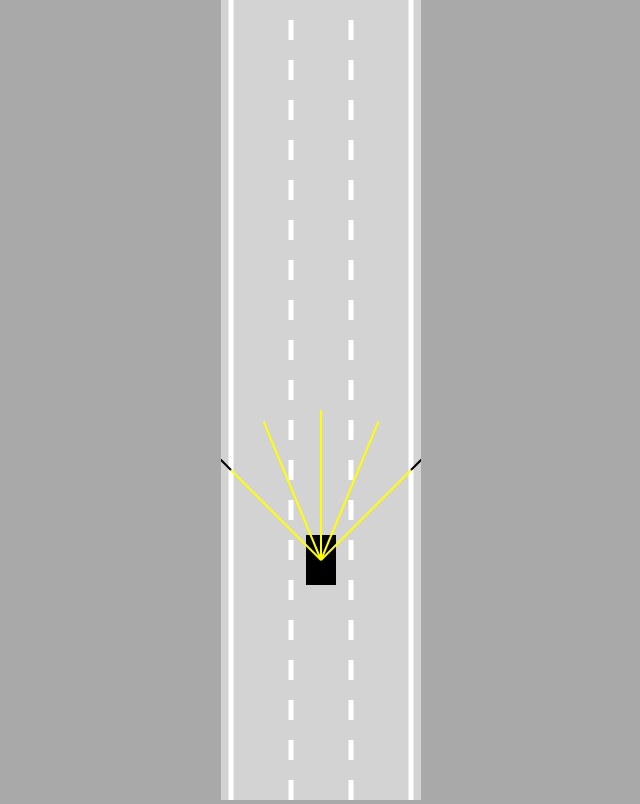
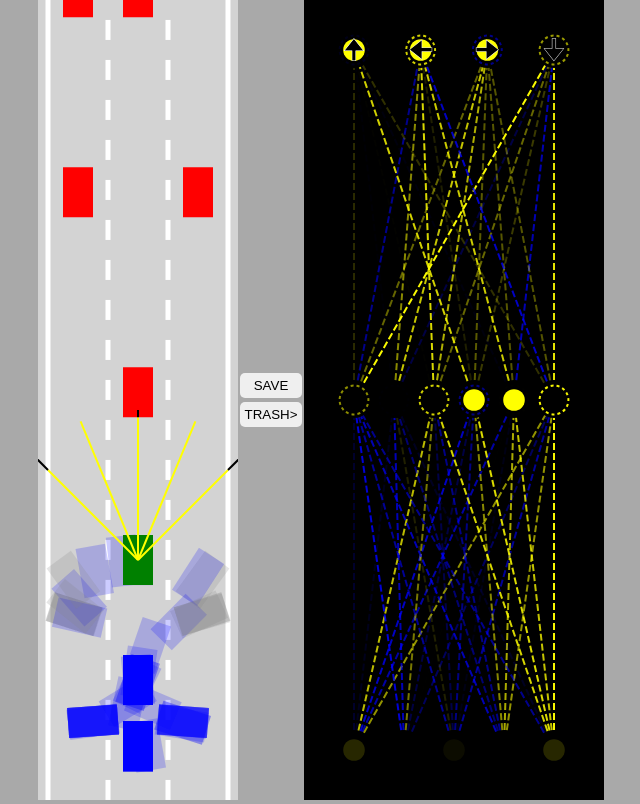
Before and after one commit to SnowdenWintermute/self-driving-car-js, a plain HTML site: page index.html in a window 1280 px wide. Shown: the whole page, without its empty margins (319-959 px from the left). Drawn offline with Linux system fonts and the light colour scheme; animation ran at ten frames a second.

Commit message:
completed tutorial

```diff
--- a/car.js
+++ b/car.js
@@ -1,54 +1,141 @@
 class Car {
-  constructor(x, y, width, height) {
+  constructor(x, y, width, height, controlType, maxSpeed = 3) {
     this.x = x;
     this.y = y;
     this.width = width;
     this.height = height;
+
     this.speed = 0;
-    this.maxSpeed = 3;
-    this.acc = 0.05;
-    this.friction = 0.01;
+    this.acceleration = 0.2;
+    this.maxSpeed = maxSpeed;
+    this.friction = 0.05;
     this.angle = 0;
+    this.damaged = false;
 
-    this.sensor = new Sensor(this);
-    this.controls = new Controls();
+    this.useBrain = controlType == "AI";
+
+    if (controlType != "DUMMY") {
+      this.sensor = new Sensor(this);
+      this.brain = new NeuralNetwork([this.sensor.rayCount, 6, 4]);
+    }
+    this.controls = new Controls(controlType);
   }
 
-  update(roadBorders) {
-    this.#move();
-    this.sensor.update(roadBorders);
+  update(roadBorders, traffic) {
+    if (!this.damaged) {
+      this.#move();
+      this.polygon = this.#createPolygon();
+      this.damaged = this.#assessDamage(roadBorders, traffic);
+    }
+    if (this.sensor) {
+      this.sensor.update(roadBorders, traffic);
+      const offsets = this.sensor.readings.map((s) =>
+        s == null ? 0 : 1 - s.offset
+      );
+      const outputs = NeuralNetwork.feedForward(offsets, this.brain);
+
+      if (this.useBrain) {
+        this.controls.forward = outputs[0];
+        this.controls.left = outputs[1];
+        this.controls.right = outputs[2];
+        this.controls.reverse = outputs[3];
+      }
+    }
+  }
+
+  #assessDamage(roadBorders, traffic) {
+    for (let i = 0; i < roadBorders.length; i++) {
+      if (polysIntersect(this.polygon, roadBorders[i])) {
+        return true;
+      }
+    }
+    for (let i = 0; i < traffic.length; i++) {
+      if (polysIntersect(this.polygon, traffic[i].polygon)) {
+        return true;
+      }
+    }
+    return false;
+  }
+
+  #createPolygon() {
+    const points = [];
+    const rad = Math.hypot(this.width, this.height) / 2;
+    const alpha = Math.atan2(this.width, this.height);
+    points.push({
+      x: this.x - Math.sin(this.angle - alpha) * rad,
+      y: this.y - Math.cos(this.angle - alpha) * rad,
+    });
+    points.push({
+      x: this.x - Math.sin(this.angle + alpha) * rad,
+      y: this.y - Math.cos(this.angle + alpha) * rad,
+    });
+    points.push({
+      x: this.x - Math.sin(Math.PI + this.angle - alpha) * rad,
+      y: this.y - Math.cos(Math.PI + this.angle - alpha) * rad,
+    });
+    points.push({
+      x: this.x - Math.sin(Math.PI + this.angle + alpha) * rad,
+      y: this.y - Math.cos(Math.PI + this.angle + alpha) * rad,
+    });
+    return points;
   }
 
   #move() {
-    if (this.controls.forward) this.speed += this.acc;
-    if (this.controls.reverse) this.speed -= this.acc;
+    if (this.controls.forward) {
+      this.speed += this.acceleration;
+    }
+    if (this.controls.reverse) {
+      this.speed -= this.acceleration;
+    }
 
-    if (this.speed > this.maxSpeed) this.speed = this.maxSpeed;
-    if (this.speed < -(this.maxSpeed / 2)) this.speed = -this.maxSpeed / 2;
+    if (this.speed > this.maxSpeed) {
+      this.speed = this.maxSpeed;
+    }
+    if (this.speed < -this.maxSpeed / 2) {
+      this.speed = -this.maxSpeed / 2;
+    }
 
-    if (this.speed > 0) this.speed -= this.friction;
-    if (this.speed < 0) this.speed += this.friction;
-    if (Math.abs(this.speed) < this.friction) this.speed = 0;
+    if (this.speed > 0) {
+      this.speed -= this.friction;
+    }
+    if (this.speed < 0) {
+      this.speed += this.friction;
+    }
+    if (Math.abs(this.speed) < this.friction) {
+      this.speed = 0;
+    }
 
-    if (this.speed !== 0) {
+    if (this.speed != 0) {
       const flip = this.speed > 0 ? 1 : -1;
-      if (this.controls.left) this.angle += 0.03 * flip;
-      if (this.controls.right) this.angle -= 0.03 * flip;
+      if (this.controls.left) {
+        this.angle += 0.03 * flip;
+      }
+      if (this.controls.right) {
+        this.angle -= 0.03 * flip;
+      }
     }
 
     this.x -= Math.sin(this.angle) * this.speed;
     this.y -= Math.cos(this.angle) * this.speed;
   }
 
-  draw(ctx) {
-    ctx.save();
-    ctx.translate(this.x, this.y);
-    ctx.rotate(-this.angle);
+  draw(ctx, color, drawSensor = false) {
+    if (this.damaged) {
+      ctx.fillStyle = "gray";
+    } else {
+      ctx.fillStyle = color;
+    }
     ctx.beginPath();
-    ctx.rect(-this.width / 2, -this.height / 2, this.width, this.height);
-    ctx.fill();
+    if (this.polygon?.length) {
+      ctx.moveTo(this.polygon[0].x, this.polygon[0].y);
+      for (let i = 1; i < this.polygon.length; i++) {
+        ctx.lineTo(this.polygon[i].x, this.polygon[i].y);
+      }
+      ctx.fill();
+    }
 
-    ctx.restore();
-    this.sensor.draw(ctx);
+    if (this.sensor && drawSensor) {
+      this.sensor.draw(ctx);
+    }
   }
 }
--- a/controls.js
+++ b/controls.js
@@ -1,10 +1,17 @@
 class Controls {
-  constructor() {
+  constructor(type) {
     this.forward = false;
     this.left = false;
     this.right = false;
     this.reverse = false;
-    this.#addKeyboardListeners();
+    switch (type) {
+      case "KEYS":
+        this.#addKeyboardListeners();
+        break;
+      case "DUMMY":
+        this.forward = true;
+        break;
+    }
   }
 
   #addKeyboardListeners() {
--- a/index.html
+++ b/index.html
@@ -8,6 +8,13 @@
   </head>
   <body>
     <canvas id="canvas"></canvas>
+    <div id="vertical-buttons">
+      <button onclick="save()">SAVE</button>
+      <button onclick="discard()">TRASH></button>
+    </div>
+    <canvas id="network-canvas"></canvas>
+    <script src="./visualizer.js"></script>
+    <script src="./network.js"></script>
     <script src="./sensor.js"></script>
     <script src="./utils.js"></script>
     <script src="./road.js"></script>
--- a/main.js
+++ b/main.js
@@ -1,23 +1,78 @@
-const canvas = document.getElementById("canvas");
-canvas.width = 200;
+const carCanvas = document.getElementById("canvas");
+carCanvas.width = 200;
+const networkCanvas = document.getElementById("network-canvas");
+networkCanvas.width = 300;
 
-const ctx = canvas.getContext("2d");
+const carCtx = carCanvas.getContext("2d");
+const networkCtx = networkCanvas.getContext("2d");
 
-const road = new Road(canvas.width / 2, canvas.width * 0.9);
-const car = new Car(road.getLaneCenter(1), 300, 30, 50);
-car.draw(ctx);
+const road = new Road(carCanvas.width / 2, carCanvas.width * 0.9);
+const N = 200;
+const cars = generateCars(N);
+const traffic = [
+  new Car(road.getLaneCenter(1), -100, 30, 50, "DUMMY", 2),
+  new Car(road.getLaneCenter(0), -300, 30, 50, "DUMMY", 2),
+  new Car(road.getLaneCenter(2), -300, 30, 50, "DUMMY", 2),
+  new Car(road.getLaneCenter(0), -500, 30, 50, "DUMMY", 2),
+  new Car(road.getLaneCenter(1), -500, 30, 50, "DUMMY", 2),
+  new Car(road.getLaneCenter(1), -700, 30, 50, "DUMMY", 2),
+  new Car(road.getLaneCenter(2), -700, 30, 50, "DUMMY", 2),
+];
+let bestCar = cars[0];
+
+if (localStorage.getItem("bestBrain")) {
+  for (let i = 0; i < cars.length; i++) {
+    cars[i].brain = JSON.parse(localStorage.getItem("bestBrain"));
+    if (i !== 0) {
+      NeuralNetwork.mutate(cars[i].brain, 0.05);
+    }
+  }
+}
+
+function save() {
+  localStorage.setItem("bestBrain", JSON.stringify(bestCar.brain));
+}
+
+function discard() {
+  localStorage.removeItem("bestBrain");
+}
+
+function generateCars(N) {
+  const cars = [];
+  for (let i = 0; i < N; i++) {
+    cars.push(new Car(road.getLaneCenter(1), 100, 30, 50, "AI"));
+  }
+  return cars;
+}
 
 animate();
+function animate(time) {
+  for (let i = 0; i < traffic.length; i++) {
+    traffic[i].update(road.borders, []);
+  }
 
-function animate() {
-  car.update(road.borders);
-  canvas.height = window.innerHeight;
+  for (let i = 0; i < cars.length; i++) cars[i].update(road.borders, traffic);
 
-  ctx.save();
-  ctx.translate(0, -car.y + canvas.height * 0.7);
-  road.draw(ctx);
-  car.draw(ctx);
+  bestCar = cars.find((c) => c.y === Math.min(...cars.map((c) => c.y)));
 
-  ctx.restore();
+  carCanvas.height = window.innerHeight;
+  networkCanvas.height = window.innerHeight;
+
+  carCtx.save();
+  carCtx.translate(0, -bestCar.y + carCanvas.height * 0.7);
+
+  road.draw(carCtx);
+  for (let i = 0; i < traffic.length; i++) {
+    traffic[i].draw(carCtx, "red");
+  }
+  carCtx.globalAlpha = 0.2;
+  for (let i = 0; i < cars.length; i++) cars[i].draw(carCtx, "blue");
+
+  carCtx.globalAlpha = 1;
+  bestCar.draw(carCtx, "green", true);
+  carCtx.restore();
+
+  networkCtx.lineDashOffset = -time / 50;
+  Visualizer.drawNetwork(networkCtx, bestCar.brain);
   requestAnimationFrame(animate);
 }
--- /dev/null
+++ b/network.js
@@ -0,0 +1,81 @@
+class NeuralNetwork {
+  constructor(neuronCounts) {
+    this.levels = [];
+    for (let i = 0; i < neuronCounts.length - 1; i++) {
+      this.levels.push(new Level(neuronCounts[i], neuronCounts[i + 1]));
+    }
+  }
+
+  static feedForward(givenInputs, network) {
+    let outputs = Level.feedForward(givenInputs, network.levels[0]);
+    for (let i = 1; i < network.levels.length; i++) {
+      outputs = Level.feedForward(outputs, network.levels[i]);
+    }
+    return outputs;
+  }
+
+  static mutate(network, amount = 1) {
+    network.levels.forEach((level) => {
+      for (let i = 0; i < level.biases.length; i++) {
+        level.biases[i] = lerp(level.biases[i], Math.random() * 2 - 1, amount);
+      }
+      for (let i = 0; i < level.weights.length; i++) {
+        for (let j = 0; j < level.weights[i].length; j++) {
+          level.weights[i][j] = lerp(
+            level.weights[i][j],
+            Math.random() * 2 - 1,
+            amount
+          );
+        }
+      }
+    });
+  }
+}
+
+class Level {
+  constructor(inputCount, outputCount) {
+    this.inputs = new Array(inputCount);
+    this.outputs = new Array(outputCount);
+    this.biases = new Array(outputCount);
+
+    this.weights = [];
+    for (let i = 0; i < inputCount; i++) {
+      this.weights[i] = new Array(outputCount);
+    }
+
+    Level.#randomize(this);
+  }
+
+  static #randomize(level) {
+    for (let i = 0; i < level.inputs.length; i++) {
+      for (let j = 0; j < level.outputs.length; j++) {
+        level.weights[i][j] = Math.random() * 2 - 1;
+      }
+    }
+
+    for (let i = 0; i < level.biases.length; i++) {
+      level.biases[i] = Math.random() * 2 - 1;
+    }
+  }
+
+  static feedForward(givenInputs, level) {
+    for (let i = 0; i < level.inputs.length; i++) {
+      level.inputs[i] = givenInputs[i];
+    }
+
+    for (let i = 0; i < level.outputs.length; i++) {
+      let sum = 0;
+      for (let j = 0; j < level.inputs.length; j++) {
+        sum += level.inputs[j] * level.weights[j][i];
+      }
+
+      if (sum > level.biases[i]) {
+        level.outputs[i] = 1;
+      } else {
+        level.outputs[i] = 0;
+      }
+    }
+
+    return level.outputs;
+  }
+}
--- a/sensor.js
+++ b/sensor.js
@@ -1,7 +1,6 @@
 class Sensor {
   constructor(car) {
     this.car = car;
-
     this.rayCount = 5;
     this.rayLength = 150;
     this.raySpread = Math.PI / 2;
@@ -10,31 +9,51 @@ class Sensor {
     this.readings = [];
   }
 
-  update(roadBorders) {
+  update(roadBorders, traffic) {
     this.#castRays();
     this.readings = [];
     for (let i = 0; i < this.rays.length; i++) {
-      this.readings.push(this.#getReading(this.rays[i], roadBorders));
+      this.readings.push(this.#getReading(this.rays[i], roadBorders, traffic));
     }
   }
 
-  #getReading(ray, roadBorders) {
-    const touches = [];
+  #getReading(ray, roadBorders, traffic) {
+    let touches = [];
 
-    for (let i = 0; i < roadBorders.length; i += 1) {
+    for (let i = 0; i < roadBorders.length; i++) {
       const touch = getIntersection(
         ray[0],
         ray[1],
         roadBorders[i][0],
         roadBorders[i][1]
       );
-      if (touch) touches.push(touch);
+      if (touch) {
+        touches.push(touch);
+      }
     }
-    if (touches.length === 0) return null;
 
-    const offsets = touches.map((e) => e.offset);
-    const minOffset = Math.min(...offsets);
-    return touches.find((e) => e.offset === minOffset);
+    for (let i = 0; i < traffic.length; i++) {
+      const poly = traffic[i].polygon;
+      for (let j = 0; j < poly.length; j++) {
+        const value = getIntersection(
+          ray[0],
+          ray[1],
+          poly[j],
+          poly[(j + 1) % poly.length]
+        );
+        if (value) {
+          touches.push(value);
+        }
+      }
+    }
+
+    if (touches.length == 0) {
+      return null;
+    } else {
+      const offsets = touches.map((e) => e.offset);
+      const minOffset = Math.min(...offsets);
+      return touches.find((e) => e.offset == minOffset);
+    }
   }
 
   #castRays() {
@@ -44,7 +63,7 @@ class Sensor {
         lerp(
           this.raySpread / 2,
           -this.raySpread / 2,
-          this.rayCount === 1 ? 0.5 : i / (this.rayCount - 1)
+          this.rayCount == 1 ? 0.5 : i / (this.rayCount - 1)
         ) + this.car.angle;
 
       const start = { x: this.car.x, y: this.car.y };
@@ -52,15 +71,16 @@ class Sensor {
         x: this.car.x - Math.sin(rayAngle) * this.rayLength,
         y: this.car.y - Math.cos(rayAngle) * this.rayLength,
       };
-
       this.rays.push([start, end]);
     }
   }
 
   draw(ctx) {
-    for (let i = 0; i < this.rays.length; i++) {
+    for (let i = 0; i < this.rayCount; i++) {
       let end = this.rays[i][1];
-      if (this.readings[i]) end = this.readings[i];
+      if (this.readings[i]) {
+        end = this.readings[i];
+      }
 
       ctx.beginPath();
       ctx.lineWidth = 2;
--- a/style.css
+++ b/style.css
@@ -3,9 +3,32 @@ body {
   margin: 0;
   background: darkgray;
   overflow: hidden;
-  text-align: center;
+  display: flex;
+  justify-content: center;
+  align-items: center;
+}
+
+#vertical-buttons {
+  display: flex;
+  flex-direction: column;
+}
+
+button {
+  border: none;
+  border-radius: 5px;
+  margin: 2px;
+  padding: 5px;
+  cursor: pointer;
+}
+
+button:hover {
+  background: blue;
 }
 
 #canvas {
   background: lightgray;
 }
+
+#network-canvas {
+  background: black;
+}
--- a/utils.js
+++ b/utils.js
@@ -21,3 +21,28 @@ function getIntersection(A, B, C, D) {
 
   return null;
 }
+
+function polysIntersect(poly1, poly2) {
+  for (let i = 0; i < poly1.length; i++) {
+    for (let j = 0; j < poly2.length; j++) {
+      const touch = getIntersection(
+        poly1[i],
+        poly1[(i + 1) % poly1.length],
+        poly2[j],
+        poly2[(j + 1) % poly2.length]
+      );
+      if (touch) {
+        return true;
+      }
+    }
+  }
+  return false;
+}
+
+function getRGBA(value) {
+  const alpha = Math.abs(value);
+  const R = value < 0 ? 0 : 255;
+  const G = R;
+  const B = value > 0 ? 0 : 255;
+  return "rgba(" + R + "," + G + "," + B + "," + alpha + ")";
+}
--- /dev/null
+++ b/visualizer.js
@@ -0,0 +1,103 @@
+class Visualizer {
+  static drawNetwork(ctx, network) {
+    const margin = 50;
+    const left = margin;
+    const top = margin;
+    const width = ctx.canvas.width - margin * 2;
+    const height = ctx.canvas.height - margin * 2;
+
+    const levelHeight = height / network.levels.length;
+
+    for (let i = network.levels.length - 1; i >= 0; i--) {
+      const levelTop =
+        top +
+        lerp(
+          height - levelHeight,
+          0,
+          network.levels.length == 1 ? 0.5 : i / (network.levels.length - 1)
+        );
+
+      ctx.setLineDash([7, 3]);
+      Visualizer.drawLevel(
+        ctx,
+        network.levels[i],
+        left,
+        levelTop,
+        width,
+        levelHeight,
+        i == network.levels.length - 1 ? ["🠉", "🠈", "🠊", "🠋"] : []
+      );
+    }
+  }
+
+  static drawLevel(ctx, level, left, top, width, height, outputLabels) {
+    const right = left + width;
+    const bottom = top + height;
+
+    const { inputs, outputs, weights, biases } = level;
+
+    for (let i = 0; i < inputs.length; i++) {
+      for (let j = 0; j < outputs.length; j++) {
+        ctx.beginPath();
+        ctx.moveTo(Visualizer.#getNodeX(inputs, i, left, right), bottom);
+        ctx.lineTo(Visualizer.#getNodeX(outputs, j, left, right), top);
+        ctx.lineWidth = 2;
+        ctx.strokeStyle = getRGBA(weights[i][j]);
+        ctx.stroke();
+      }
+    }
+
+    const nodeRadius = 18;
+    for (let i = 0; i < inputs.length; i++) {
+      const x = Visualizer.#getNodeX(inputs, i, left, right);
+      ctx.beginPath();
+      ctx.arc(x, bottom, nodeRadius, 0, Math.PI * 2);
+      ctx.fillStyle = "black";
+      ctx.fill();
+      ctx.beginPath();
+      ctx.arc(x, bottom, nodeRadius * 0.6, 0, Math.PI * 2);
+      ctx.fillStyle = getRGBA(inputs[i]);
+      ctx.fill();
+    }
+
+    for (let i = 0; i < outputs.length; i++) {
+      const x = Visualizer.#getNodeX(outputs, i, left, right);
+      ctx.beginPath();
+      ctx.arc(x, top, nodeRadius, 0, Math.PI * 2);
+      ctx.fillStyle = "black";
+      ctx.fill();
+      ctx.beginPath();
+      ctx.arc(x, top, nodeRadius * 0.6, 0, Math.PI * 2);
+      ctx.fillStyle = getRGBA(outputs[i]);
+      ctx.fill();
+
+      ctx.beginPath();
+      ctx.lineWidth = 2;
+      ctx.arc(x, top, nodeRadius * 0.8, 0, Math.PI * 2);
+      ctx.strokeStyle = getRGBA(biases[i]);
+      ctx.setLineDash([3, 3]);
+      ctx.stroke();
+      ctx.setLineDash([]);
+
+      if (outputLabels[i]) {
+        ctx.beginPath();
+        ctx.textAlign = "center";
+        ctx.textBaseline = "middle";
+        ctx.fillStyle = "black";
+        ctx.strokeStyle = "white";
+        ctx.font = nodeRadius * 1.5 + "px Arial";
+        ctx.fillText(outputLabels[i], x, top + nodeRadius * 0.1);
+        ctx.lineWidth = 0.5;
+        ctx.strokeText(outputLabels[i], x, top + nodeRadius * 0.1);
+      }
+    }
+  }
+
+  static #getNodeX(nodes, index, left, right) {
+    return lerp(
+      left,
+      right,
+      nodes.length == 1 ? 0.5 : index / (nodes.length - 1)
+    );
+  }
+}
```
